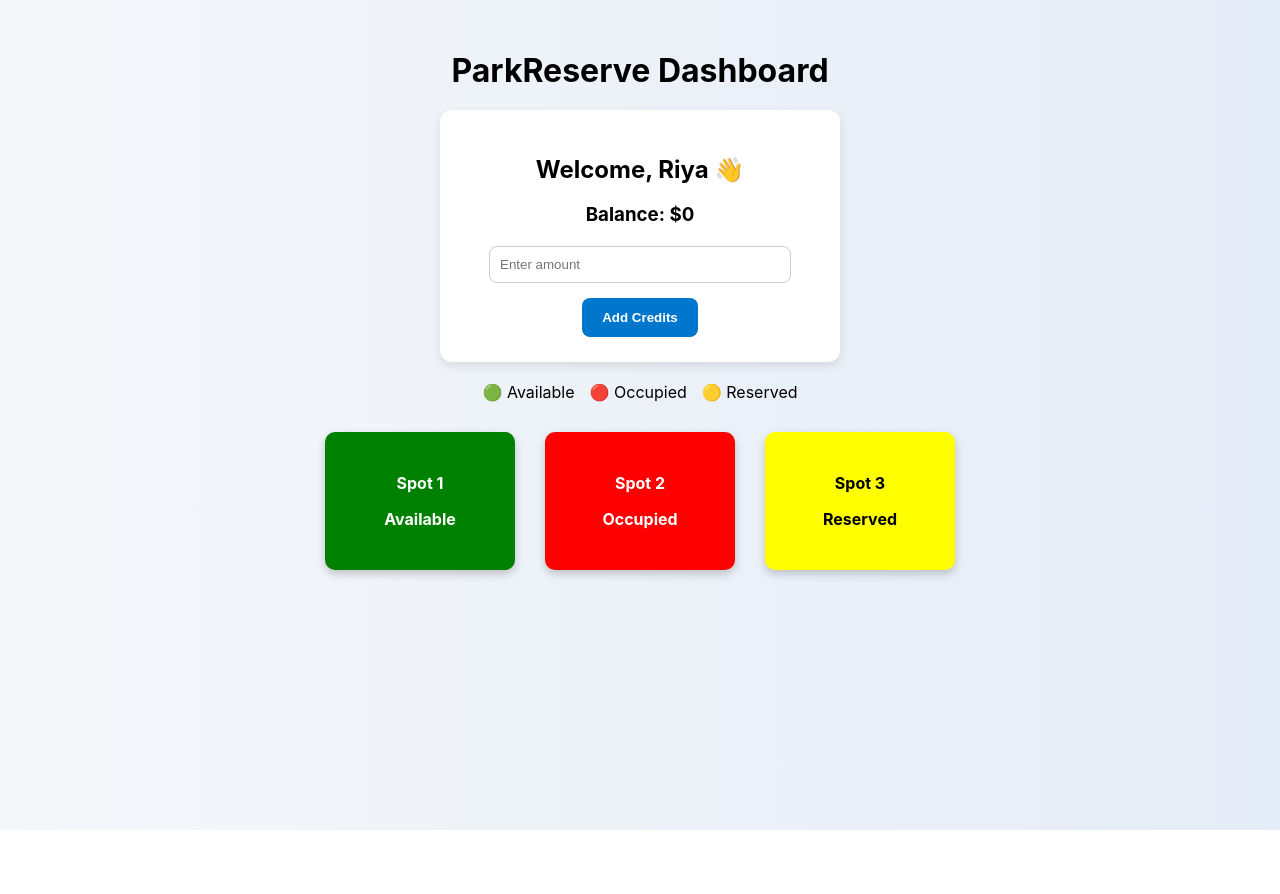
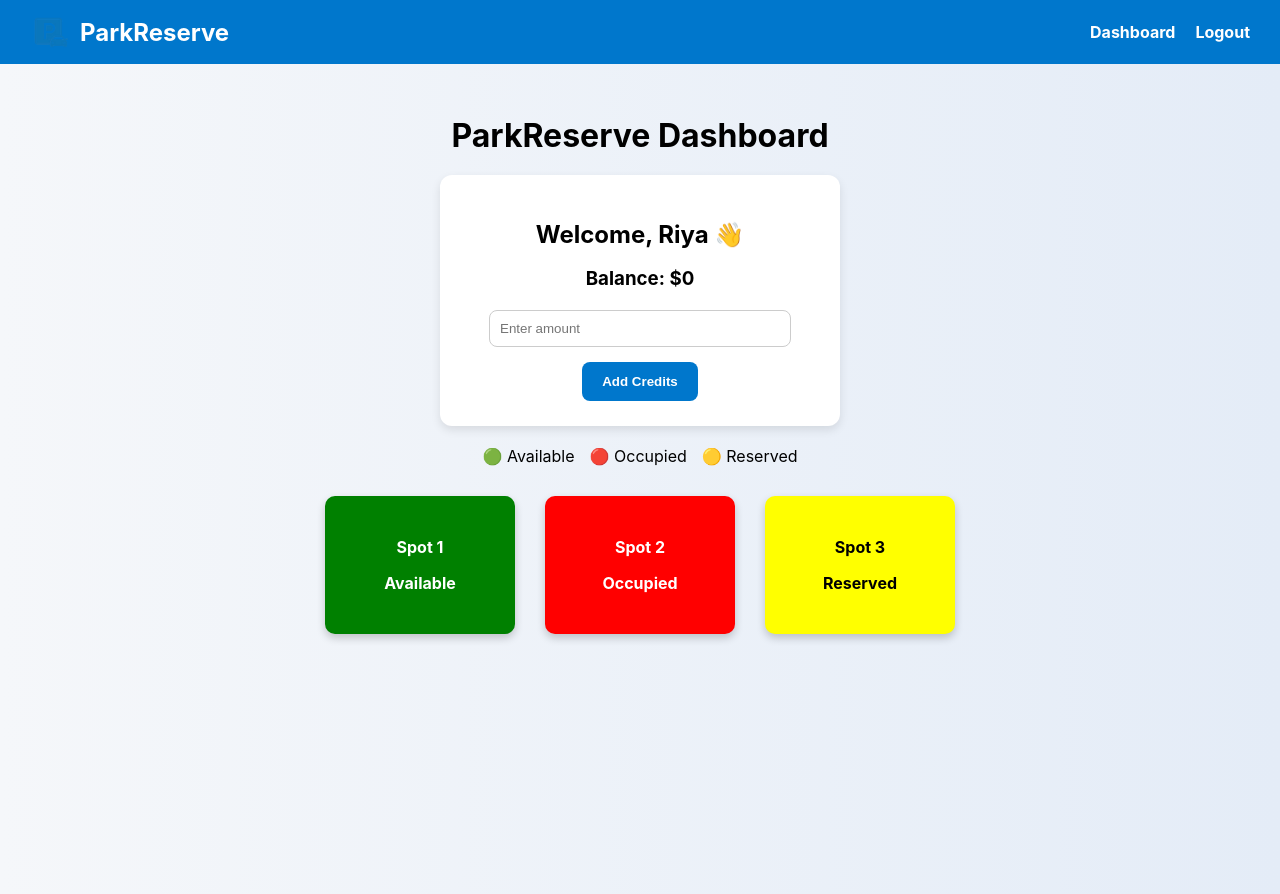
Before and after one commit to kyleczhang/cits5506-iot-parkreserve-group29, a React (Create React App) app in the folder frontend/: page /dashboard in a window 1280 px wide. Before the commit the page ends 830 px from the top, so only its background shows below. Built offline with nearby package versions, Linux system fonts and the light colour scheme.

Commit message:
Add navbar component and improve dashboard layout

```diff
--- /dev/null
+++ b/frontend/src/components/Navbar.js
@@ -0,0 +1,65 @@
+import { Link } from "react-router-dom";
+
+function Navbar() {
+  return (
+    <nav
+      style={{
+        backgroundColor: "#0077cc",
+        padding: "15px 30px",
+        display: "flex",
+        justifyContent: "space-between",
+        alignItems: "center",
+        color: "white",
+        boxShadow: "0 2px 8px rgba(0,0,0,0.1)"
+      }}
+    >
+      {/* Left Side */}
+      <div style={{ display: "flex", alignItems: "center" }}>
+
+        <img
+          src="/logo.png"
+          alt="logo"
+          style={{
+            width: "40px",
+            marginRight: "10px"
+          }}
+        />
+
+        <h2 style={{ margin: 0 }}>
+          ParkReserve
+        </h2>
+
+      </div>
+
+      {/* Right Side */}
+      <div>
+
+        <Link
+          to="/dashboard"
+          style={{
+            color: "white",
+            textDecoration: "none",
+            marginRight: "20px",
+            fontWeight: "bold"
+          }}
+        >
+          Dashboard
+        </Link>
+
+        <Link
+          to="/"
+          style={{
+            color: "white",
+            textDecoration: "none",
+            fontWeight: "bold"
+          }}
+        >
+          Logout
+        </Link>
+
+      </div>
+    </nav>
+  );
+}
+
+export default Navbar;
--- a/frontend/src/pages/Dashboard.js
+++ b/frontend/src/pages/Dashboard.js
@@ -1,4 +1,5 @@
 import ParkingGrid from "../components/ParkingGrid";
+import Navbar from "../components/Navbar";
 import { useState } from "react";
 
 function Dashboard() {
@@ -15,6 +16,9 @@ function Dashboard() {
   };
 
   return (
+    <>
+      <Navbar />
+
       <div
         style={{
           textAlign: "center",
@@ -92,6 +96,7 @@ function Dashboard() {
         <ParkingGrid />
 
       </div>
+    </>
   );
 }
 
--- a/frontend/src/pages/Login.js
+++ b/frontend/src/pages/Login.js
@@ -8,6 +8,9 @@ function Login() {
     navigate("/dashboard");
   };
 
+  <button onClick={handleLogin}>
+  Login
+</button>
   return (
     <div
       style={{
```
Lines whose indentation alone changed are shown as unchanged.
